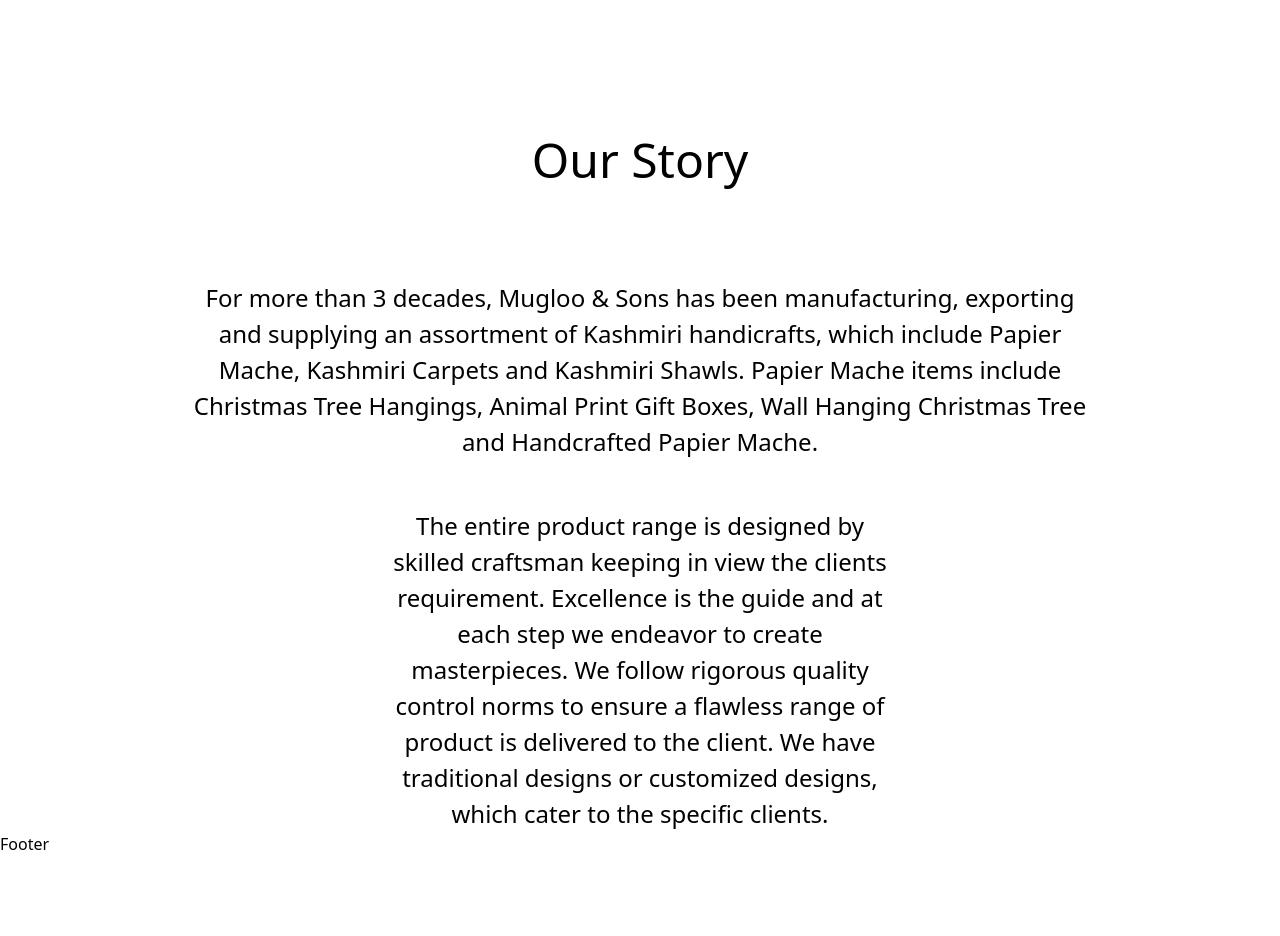
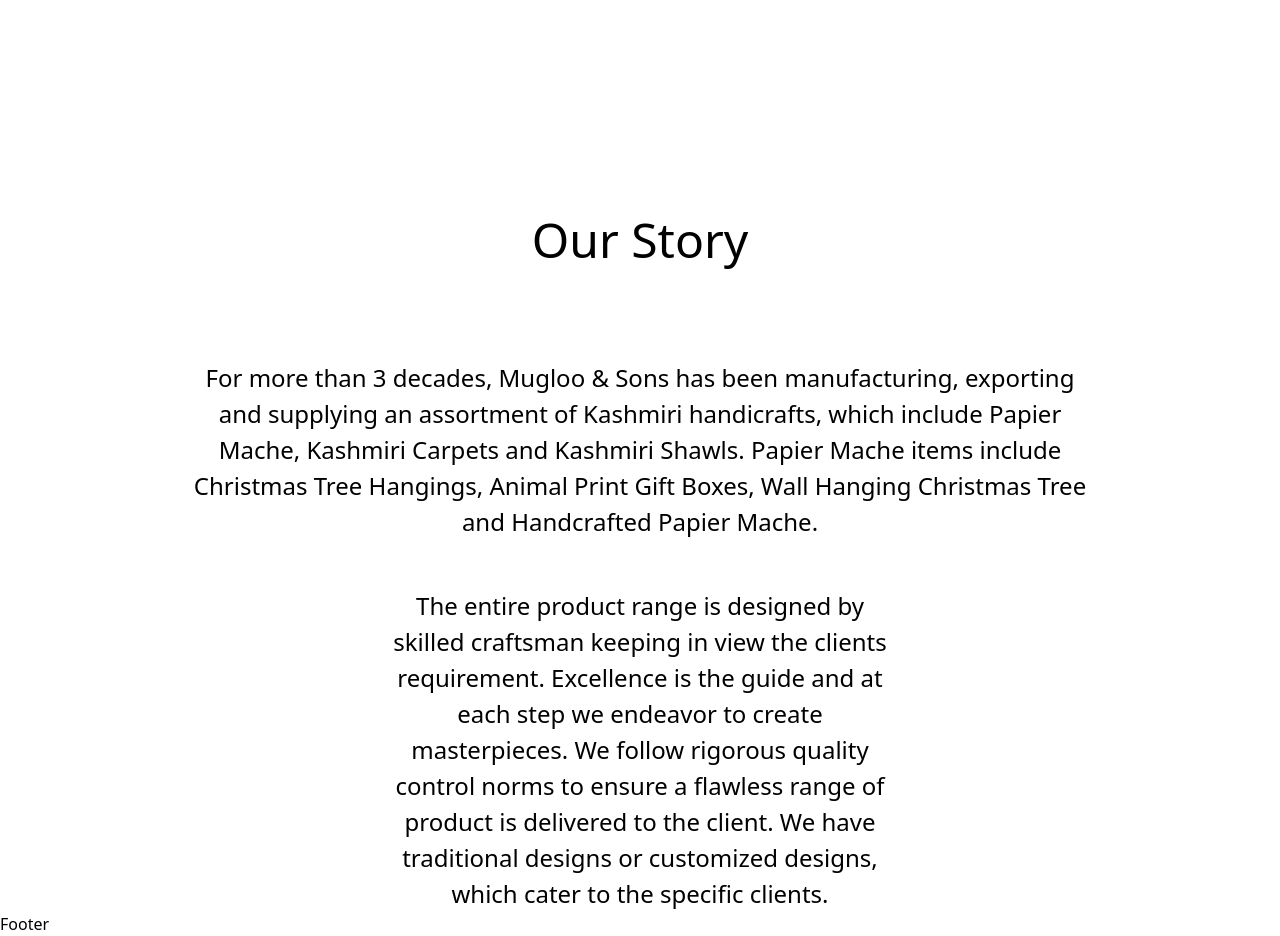
Before and after one commit to wajidkashoo14/MuglooAndSons, a Next.js app: page /Components/OurStory in a window 1280 px wide. Shown: the part 760-1696 px from the top of the page. Before the commit the page ends 1616 px from the top, so only its background shows below. Built offline with nearby package versions, Linux system fonts and the light colour scheme.

Commit message:
code fix

```diff
--- a/styles/ourStory.module.css
+++ b/styles/ourStory.module.css
@@ -1,4 +1,4 @@
 .storyContainer{
-    margin-top: 100vh;
+    margin-top: 110vh;
     min-height: 70vh;
 }
```
